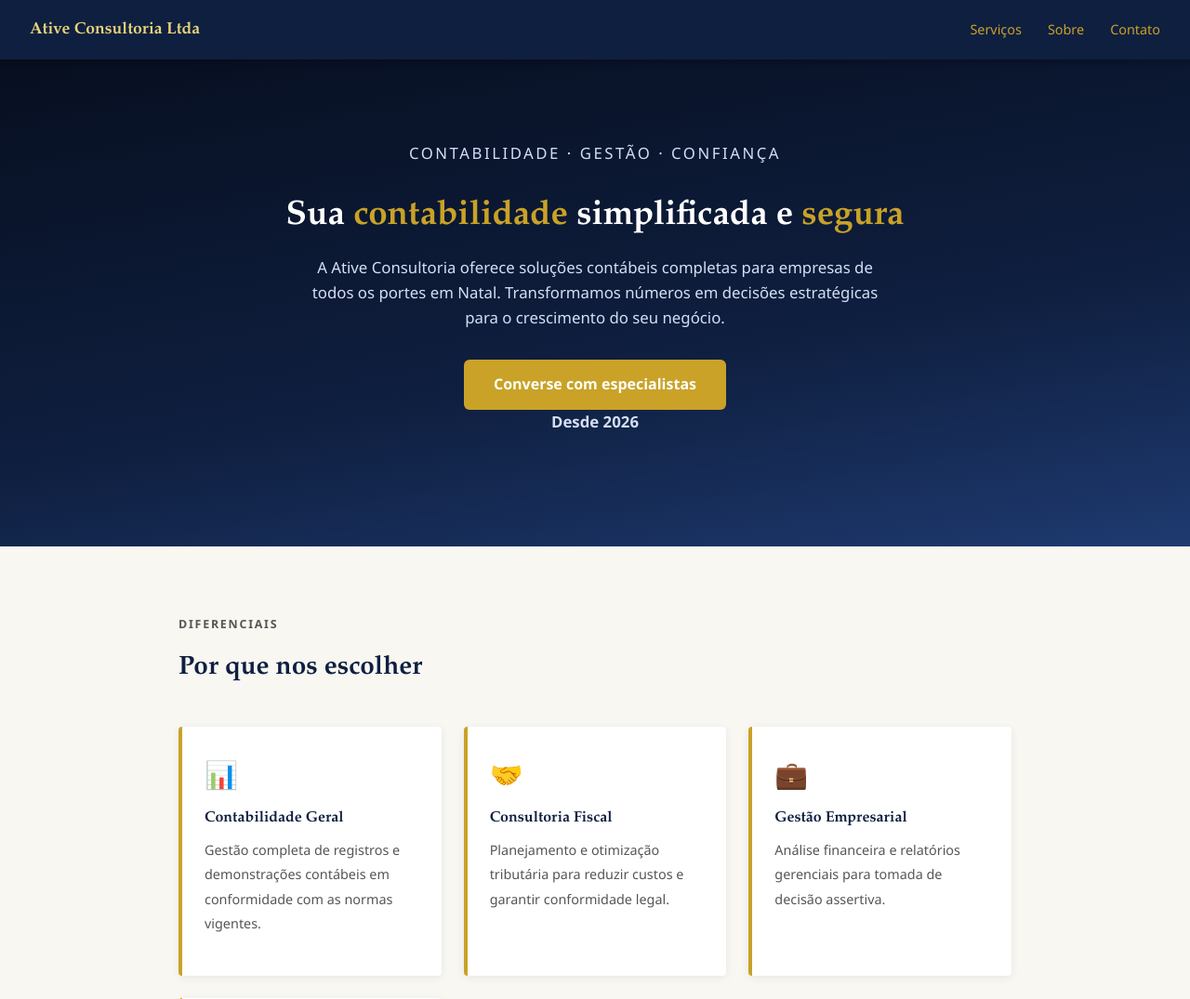
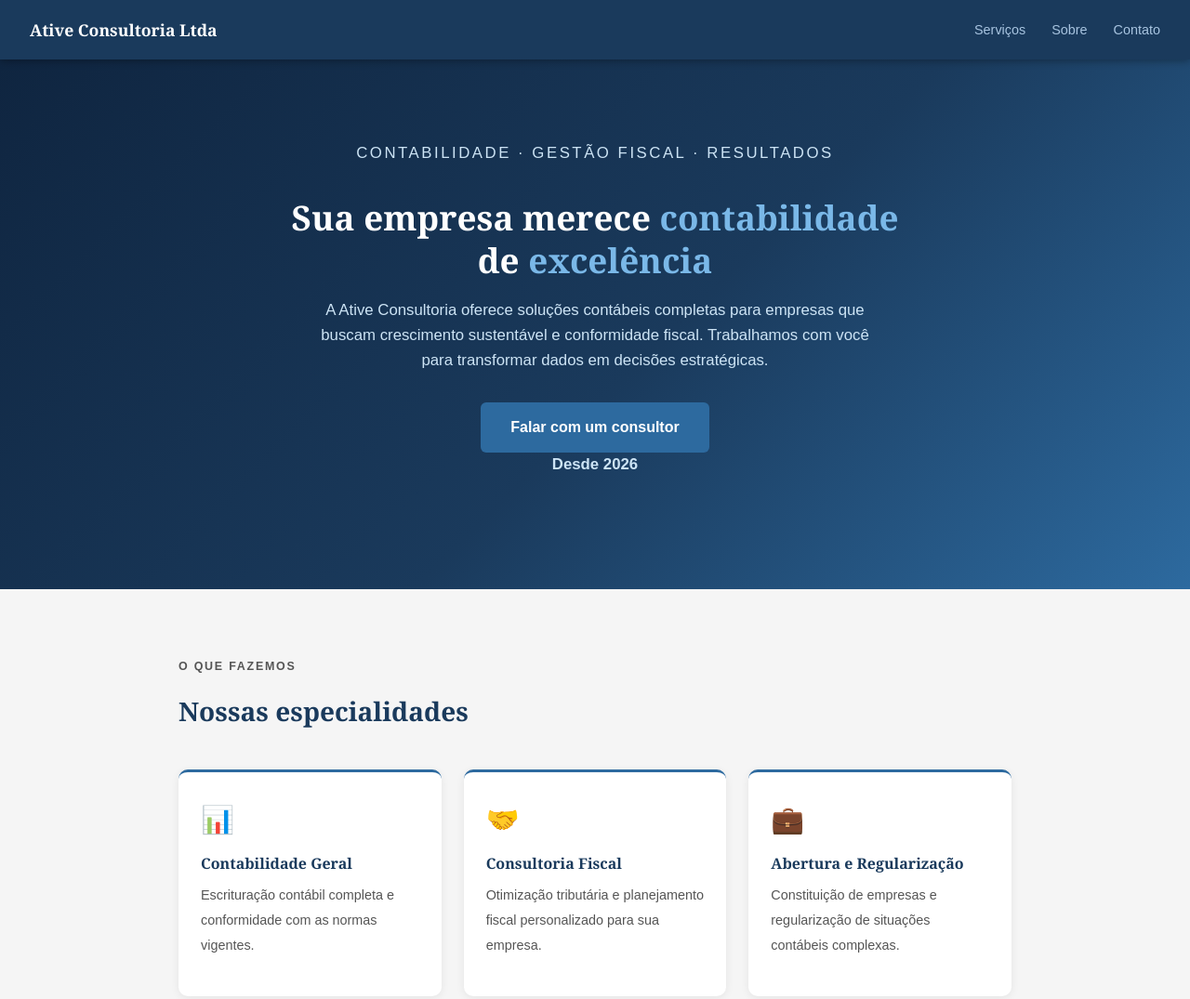
Before and after one commit to aprovatudo/premierhumanwellness-online, a plain HTML site: page white/index.html in a window 1280 px wide. Shown: the top 1075 px of the page at 93% size. Drawn offline with Linux system fonts and the light colour scheme.

Commit message:
warmup: premierhumanwellness.online

```diff
--- a/white/index.html
+++ b/white/index.html
@@ -2,56 +2,56 @@
 <html lang="pt-BR"><head><meta charset="UTF-8"><meta name="viewport" content="width=device-width,initial-scale=1.0"><title>Ative Consultoria Ltda</title>
 <style>
 *,*::before,*::after{box-sizing:border-box;margin:0;padding:0}
-body{font-family:'Segoe UI', Tahoma, sans-serif;background:#f8f7f2;color:#333;line-height:1.6}
-header{background:#0f1f40;color:#e8d47a;padding:0 32px;display:flex;align-items:center;justify-content:space-between;height:64px;position:sticky;top:0;z-index:10;box-shadow:0 2px 8px rgba(0,0,0,.3)}
-header h1{font-family:Garamond, 'Times New Roman', serif;font-size:1.1rem;font-weight:700}
+body{font-family:Arial, sans-serif;background:#f5f5f5;color:#333;line-height:1.6}
+header{background:#1a3a5c;color:white;padding:0 32px;display:flex;align-items:center;justify-content:space-between;height:64px;position:sticky;top:0;z-index:10;box-shadow:0 2px 8px rgba(0,0,0,.3)}
+header h1{font-family:Georgia, 'Times New Roman', serif;font-size:1.1rem;font-weight:700}
 nav ul{list-style:none;display:flex;gap:28px}
-nav a{color:#c9a227;text-decoration:none;font-size:.9rem;transition:color .2s}
-nav a:hover{color:#e8d47a}
-.hero{background:linear-gradient(170deg, #070f20 0%, #0f1f40 60%, #1e3a70 100%);color:white;padding:88px 32px;text-align:center}
+nav a{color:#a8c4e0;text-decoration:none;font-size:.9rem;transition:color .2s}
+nav a:hover{color:white}
+.hero{background:linear-gradient(135deg, #0f2540 0%, #1a3a5c 55%, #2d6a9f 100%);color:white;padding:88px 32px;text-align:center}
 .hero-inner{max-width:700px; margin:0 auto;}
-.hero-eyebrow{font-size:.8rem;letter-spacing:.15em;color:#c9a227;text-transform:uppercase;margin-bottom:20px}
-.hero h2{font-family:Garamond, 'Times New Roman', serif;font-size:2.3rem;font-weight:700;margin-bottom:18px;line-height:1.25}
-.hero h2 em{color:#c9a227;font-style:normal}
-.hero p{color:#d4dff5;max-width:620px;margin:0 auto 32px;margin-bottom:32px;font-size:1.05rem}
-.hero-cta{display:inline-block;background:#c9a227;color:white;padding:14px 32px;border-radius:6px;text-decoration:none;font-weight:600;transition:background .2s}
-.hero-cta:hover{background:#d4af30}
-.hero-since{margin-top:18px;font-size:.85rem;color:#c9a227}
+.hero-eyebrow{font-size:.8rem;letter-spacing:.15em;color:#7ab8e8;text-transform:uppercase;margin-bottom:20px}
+.hero h2{font-family:Georgia, 'Times New Roman', serif;font-size:2.3rem;font-weight:700;margin-bottom:18px;line-height:1.25}
+.hero h2 em{color:#7ab8e8;font-style:normal}
+.hero p{color:#cde4f5;max-width:620px;margin:0 auto 32px;margin-bottom:32px;font-size:1.05rem}
+.hero-cta{display:inline-block;background:#2d6a9f;color:white;padding:14px 32px;border-radius:6px;text-decoration:none;font-weight:600;transition:background .2s}
+.hero-cta:hover{background:#3a82bf}
+.hero-since{margin-top:18px;font-size:.85rem;color:#7ab8e8}
 .section{max-width:960px;margin:72px auto;padding:0 32px}
 .section-header{margin-bottom:40px}
-.section-eyebrow{font-size:.78rem;letter-spacing:.14em;text-transform:uppercase;color:#c9a227;font-weight:700;margin-bottom:8px}
-.section-header h2{font-family:Garamond, 'Times New Roman', serif;font-size:1.75rem;color:#0f1f40}
+.section-eyebrow{font-size:.78rem;letter-spacing:.14em;text-transform:uppercase;color:#2d6a9f;font-weight:700;margin-bottom:8px}
+.section-header h2{font-family:Georgia, 'Times New Roman', serif;font-size:1.75rem;color:#1a3a5c}
 .services-grid{display:grid;grid-template-columns:repeat(auto-fit,minmax(210px,1fr));gap:24px}
-article{background:white;border-radius:4px;padding:28px 24px;box-shadow:0 2px 10px rgba(0,0,0,.07);border-left: 4px solid #c9a227}
+article{background:white;border-radius:10px;padding:28px 24px;box-shadow:0 2px 10px rgba(0,0,0,.07);border-top: 3px solid #2d6a9f}
 .srv-icon{font-size:1.8rem;margin-bottom:12px}
-article h4{font-family:Garamond, 'Times New Roman', serif;font-size:1rem;color:#0f1f40;margin-bottom:8px}
+article h4{font-family:Georgia, 'Times New Roman', serif;font-size:1rem;color:#1a3a5c;margin-bottom:8px}
 article p{font-size:.9rem;color:#666;line-height:1.65}
 .section p{color:#555;margin-bottom:14px;line-height:1.85}
-.stats-table{width:100%;border-collapse:collapse;margin-top:28px;background:white;border-radius:4px;overflow:hidden;box-shadow:0 2px 10px rgba(0,0,0,.07)}
+.stats-table{width:100%;border-collapse:collapse;margin-top:28px;background:white;border-radius:10px;overflow:hidden;box-shadow:0 2px 10px rgba(0,0,0,.07)}
 .stats-table td{padding:14px 20px;border-bottom:1px solid #eee;font-size:.93rem}
 .stats-table tr:last-child td{border-bottom:none}
-.stats-table td:first-child{color:#0f1f40;font-weight:600;width:220px}
+.stats-table td:first-child{color:#1a3a5c;font-weight:600;width:220px}
 .contato-grid{display:grid;grid-template-columns:repeat(auto-fit,minmax(200px,1fr));gap:20px;margin-bottom:28px}
-.contato-item{background:white;border-radius:4px;padding:24px;box-shadow:0 2px 10px rgba(0,0,0,.07)}
-.contato-item h4{color:#0f1f40;margin-bottom:8px;font-size:.95rem}
-.contato-item a{color:#c9a227;text-decoration:none;font-size:.95rem}
-address{background:white;border-radius:4px;padding:20px 24px;box-shadow:0 2px 10px rgba(0,0,0,.07);font-style:normal;font-size:.93rem;color:#555;line-height:1.8}
-address strong{color:#0f1f40}
-footer{background:#070f20;color:#7a6a3a;text-align:center;padding:32px;font-size:.82rem;margin-top:80px}
+.contato-item{background:white;border-radius:10px;padding:24px;box-shadow:0 2px 10px rgba(0,0,0,.07)}
+.contato-item h4{color:#1a3a5c;margin-bottom:8px;font-size:.95rem}
+.contato-item a{color:#2d6a9f;text-decoration:none;font-size:.95rem}
+address{background:white;border-radius:10px;padding:20px 24px;box-shadow:0 2px 10px rgba(0,0,0,.07);font-style:normal;font-size:.93rem;color:#555;line-height:1.8}
+address strong{color:#1a3a5c}
+footer{background:#0f2540;color:#5a7a9a;text-align:center;padding:32px;font-size:.82rem;margin-top:80px}
 footer p+p{margin-top:6px}
 @media(max-width:600px){nav{display:none}.hero h2{font-size:1.6rem}.hero{padding:60px 24px}}
 </style></head><body>
 <header><h1>Ative Consultoria Ltda</h1><nav><ul><li><a href="#servicos">Serviços</a></li><li><a href="#sobre">Sobre</a></li><li><a href="#contato">Contato</a></li></ul></nav></header>
 <section id="hero" class="hero"><div class="hero-inner">
-  <p class="hero-eyebrow">Contabilidade · Gestão · Confiança</p>
-  <h2>Sua <em>contabilidade</em> simplificada e <em>segura</em></h2>
-  <p>A Ative Consultoria oferece soluções contábeis completas para empresas de todos os portes em Natal. Transformamos números em decisões estratégicas para o crescimento do seu negócio.</p>
-  <a href="#contato" class="hero-cta">Converse com especialistas</a>
+  <p class="hero-eyebrow">Contabilidade · Gestão Fiscal · Resultados</p>
+  <h2>Sua empresa merece <em>contabilidade</em> de <em>excelência</em></h2>
+  <p>A Ative Consultoria oferece soluções contábeis completas para empresas que buscam crescimento sustentável e conformidade fiscal. Trabalhamos com você para transformar dados em decisões estratégicas.</p>
+  <a href="#contato" class="hero-cta">Falar com um consultor</a>
   <p class="hero-since"><strong>Desde 2026</strong></p>
 </div></section>
-<div id="servicos" class="section"><div class="section-header"><p class="section-eyebrow">Diferenciais</p><h2>Por que nos escolher</h2></div><div class="services-grid"><article><div class="srv-icon">📊</div><h4>Contabilidade Geral</h4><p>Gestão completa de registros e demonstrações contábeis em conformidade com as normas vigentes.</p></article><article><div class="srv-icon">🤝</div><h4>Consultoria Fiscal</h4><p>Planejamento e otimização tributária para reduzir custos e garantir conformidade legal.</p></article><article><div class="srv-icon">💼</div><h4>Gestão Empresarial</h4><p>Análise financeira e relatórios gerenciais para tomada de decisão assertiva.</p></article><article><div class="srv-icon">🔍</div><h4>Assessoria Contábil</h4><p>Suporte especializado para questões contábeis, fiscais e regulatórias do seu empreendimento.</p></article></div></div>
-<div id="sobre" class="section"><div class="section-header"><p class="section-eyebrow">Sobre a empresa</p><h2>Nossa trajetória</h2></div><p>A Ative Consultoria Ltda é uma empresa especializada em contabilidade e consultoria empresarial, atuando em Natal com foco em resultados e excelência. Desenvolvemos soluções personalizadas para atender às necessidades específicas de cada cliente, independentemente do segmento.</p><p>Nosso diferencial está na abordagem consultiva e na equipe de profissionais experientes que entendem a realidade das empresas locais. Combinamos tecnologia moderna com conhecimento aprofundado para garantir conformidade, eficiência e crescimento sustentável.</p><table class="stats-table"><tr><td><strong>RN</strong></td><td>Rio Grande do Norte</td></tr><tr><td><strong>✅</strong></td><td>Situação Ativa</td></tr><tr><td><strong>Razão Social</strong></td><td>Ative Consultoria Ltda</td></tr><tr><td><strong>CNPJ</strong></td><td>65.996.588/0001-20</td></tr><tr><td><strong>Situação Cadastral</strong></td><td>✅ Ativa desde 2026-03-30</td></tr></table></div>
-<div id="contato" class="section"><div class="section-header"><p class="section-eyebrow">Fale conosco</p><h2>Fale com nossos especialistas</h2></div><p>Atendimento personalizado para cada necessidade.</p>
+<div id="servicos" class="section"><div class="section-header"><p class="section-eyebrow">O que fazemos</p><h2>Nossas especialidades</h2></div><div class="services-grid"><article><div class="srv-icon">📊</div><h4>Contabilidade Geral</h4><p>Escrituração contábil completa e conformidade com as normas vigentes.</p></article><article><div class="srv-icon">🤝</div><h4>Consultoria Fiscal</h4><p>Otimização tributária e planejamento fiscal personalizado para sua empresa.</p></article><article><div class="srv-icon">💼</div><h4>Abertura e Regularização</h4><p>Constituição de empresas e regularização de situações contábeis complexas.</p></article><article><div class="srv-icon">🔍</div><h4>Gestão de Custos</h4><p>Análise detalhada de despesas para maximizar a rentabilidade do negócio.</p></article></div></div>
+<div id="sobre" class="section"><div class="section-header"><p class="section-eyebrow">Sobre a empresa</p><h2>Uma empresa focada no que importa</h2></div><p>A Ative Consultoria é uma empresa especializada em contabilidade e consultoria fiscal, sediada em Natal - RN. Com experiência consolidada, atendemos empresas de diversos portes, oferecendo soluções que aliam precisão técnica e conhecimento profundo do mercado local.</p><p>Acreditamos que uma boa contabilidade é estratégica. Por isso, vamos além dos números: acompanhamos de perto seu negócio, identificamos oportunidades e fornecemos insights que impulsionam o crescimento. Sua confiança é nosso maior compromisso.</p><table class="stats-table"><tr><td><strong>RN</strong></td><td>Rio Grande do Norte</td></tr><tr><td><strong>✅</strong></td><td>Situação Ativa</td></tr><tr><td><strong>Razão Social</strong></td><td>Ative Consultoria Ltda</td></tr><tr><td><strong>CNPJ</strong></td><td>65.996.588/0001-20</td></tr><tr><td><strong>Situação Cadastral</strong></td><td>✅ Ativa desde 2026-03-30</td></tr></table></div>
+<div id="contato" class="section"><div class="section-header"><p class="section-eyebrow">Fale conosco</p><h2>Entre em contato</h2></div><p>Estamos prontos para ouvir sobre os desafios do seu negócio.</p>
 <div class="contato-grid" style="margin-top:24px">
   <div class="contato-item"><h4>📞 Telefone</h4><a href="tel:+558494061530">(84) 9406-1530</a></div>
 
```
